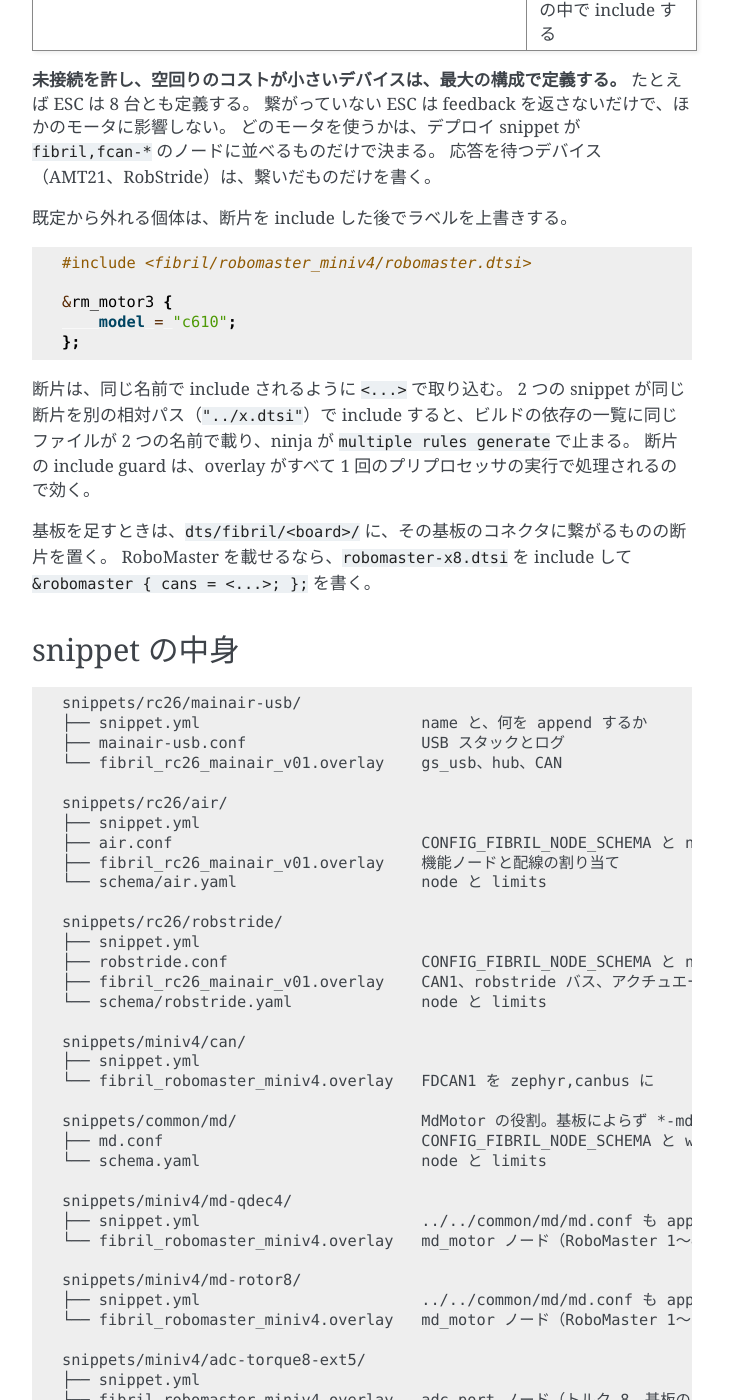
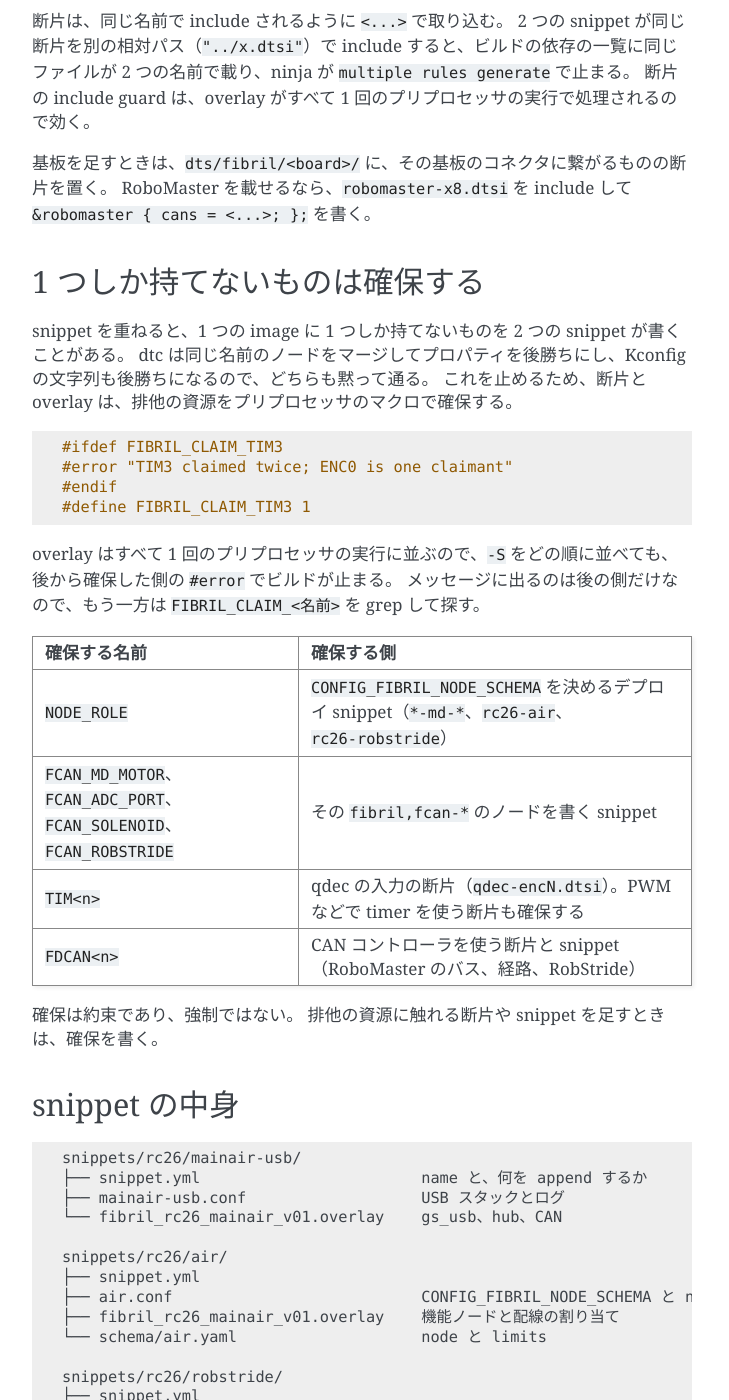
Before and after one commit to ForteFibre/fibril_zephyr, a Sphinx documentation site: the page built from doc/apps.md, in a window 1280 px wide and 1400 px high, scrolled down 2667 px. Shown: the whole window, without its empty margins (388-1117 px from the left). Built offline with Sphinx 7.4.7, drawn with Linux system fonts in a browser that asks for light colours; some of the changed text lies outside the part shown.

Commit message:
docs: 確保の仕組みと、AdcPort の固定のポート番号を書く
ADR 0014 に決定 6（FIBRIL_CLAIM_*）と決定 7（AdcPort のポートを基板で
固定）と却下案を足し、ADR 0013 の決定 1 からそれを指す。apps.md、
README、miniv4 の基板の文書を合わせる。

Co-Authored-By: Claude Opus 5.5 (1M context) <noreply@anthropic.com>

````diff
--- a/boards/fibril/robomaster_miniv4/doc/index.rst
+++ b/boards/fibril/robomaster_miniv4/doc/index.rst
@@ -125,7 +125,8 @@ RS485 の設定例は :doc:`/drivers/amt21`、モータ CAN の使い方は :doc
 
 エンコーダ入力のピン名は CanMotorMbed の ``PinNames.h`` に合わせてある。
 ボードの devicetree はこれらのノードを持たない。
-``dts/fibril/robomaster_miniv4/qdec.dtsi`` が、表の割り当てで ENC0〜ENC5 の ``fibril,stm32-qdec`` を 6 本とも定義する（ラベルは ``enc0``〜``enc5``、:doc:`/drivers/qdec_stm32`）。
+``dts/fibril/robomaster_miniv4/qdec-enc0.dtsi``〜``qdec-enc5.dtsi`` が、表の割り当てで入力 1 本ずつの ``fibril,stm32-qdec`` を定義し、その timer を確保する（ラベルは ``enc0``〜``enc5``、:doc:`/drivers/qdec_stm32`）。
+``qdec.dtsi`` は 6 本をすべて取り込む。
 ENC0 と ENC5、ENC1 と ENC3 は、それぞれ同じ timer（``timers3``、``timers5``）にも載るので、両方を使うときは表の割り当てにする。
 ``miniv4-md-qdec4`` snippet はこの断片を include し、ENC0〜ENC3 をモータ 1〜4 と組にする。
 ENC4（``timers1``）と ENC5（``timers8``）は、ビルドが通ることだけを確かめてある。実機で数えたことはまだ無い。
@@ -136,7 +137,7 @@ ENC4（``timers1``）と ENC5（``timers8``）は、ビルドが通ることだ
 アナログ入力のピン名も CanMotorMbed の ``PinNames.h`` に合わせてある。
 PA4 は ADC2 にしか、PA2 と PA3 は ADC1 にしか繋がらないので、ADC1 と ADC2 の両方にチャネルを定義してある（12 bit、最長のサンプリング時間）。
 ボードはチャネルを定義するだけで ADC を有効にしない。
-``MdMotor`` のキャリブレーションに使うときは、``miniv4-adc-*`` snippet が ``fibril,fcan-adc-port`` のノードを置き、``dts/fibril/robomaster_miniv4/adc.dtsi`` で ADC を有効にする（:doc:`/apps`）。
+``MdMotor`` のキャリブレーションに使うときは、``miniv4-adc`` snippet が ``fibril,fcan-adc-port`` のノードを置き、``dts/fibril/robomaster_miniv4/adc.dtsi`` で ADC を有効にする（:doc:`/apps`）。
 
 ロータリスイッチは ``fibril,id-switch``（``rotary_id``）として記述し、``chosen`` の ``fibril,node-id`` がこれを指す。
 ROT1 を最下位ビットとする 4 ビットの値として読み、fibril_can の node_id にそのまま使う（``lib/node_id``、:doc:`/apps` の「node_id を ID スイッチから読む」）。
--- a/doc/adr/0013-md-motor-calibration-and-current.md
+++ b/doc/adr/0013-md-motor-calibration-and-current.md
@@ -40,6 +40,8 @@ ADC は満量を 1 とする 0〜1 に、モータは報告する電流 / 10000
 ポートの並びは基板ではなくデプロイ snippet が決める（2026-10-10、ユーザーの指示）。
 基板の devicetree は、引き出しているアナログピンのチャネルを定義するだけで、ADC を有効にしない。
 miniv4 には、CanMotorMbed と同じ並びの `miniv4-adc-torque8-ext5` と、基板の入力だけを並べる `miniv4-adc-ext5` を置く。
+
+> ポートの並びの決め方は、[ADR 0014](0014-snippet-hardware-fragments.md) の決定 7 で、基板で固定の番号に改めた。miniv4 の snippet は `miniv4-adc` の 1 つになった。
 
 ### 2. 判定はモータごとに持ち、ポートは一括でサンプリングする
 
--- a/doc/adr/0014-snippet-hardware-fragments.md
+++ b/doc/adr/0014-snippet-hardware-fragments.md
@@ -31,10 +31,10 @@ miniv4 のデプロイ snippet が 4 つになった時点で、overlay には
 
 1. **基板に繋がりうるハードウェアは、`dts/fibril/` の断片に書く。** モジュールの `dts_root` が `.` なので、`dts/` は devicetree の include path に入っている。overlay は `#include <fibril/...>` で取り込む。
    - 基板に依存しない断片：`robomaster-x8.dtsi`（ESC 8 台とロータ角、`cans` は書かない）、`can-bitrate.h`（fibril_can のバスとアクチュエータのバスのビットレート）。
-   - 基板ごとの断片：`dts/fibril/<board>/`。miniv4 には `robomaster.dtsi`（バスを FDCAN2 と FDCAN3 に割り当てる）、`qdec.dtsi`、`adc.dtsi` がある。さらに、`fcan-adc-port` の子ノードを並べる `adc-ports-torque8.dtsi` と `adc-ports-ext5.dtsi` がある。この 2 つはノードの中で include する。
+   - 基板ごとの断片：`dts/fibril/<board>/`。miniv4 には `robomaster.dtsi`（バスを FDCAN2 と FDCAN3 に割り当てる）、`qdec-enc0.dtsi`〜`qdec-enc5.dtsi`（入力 1 本ずつ）とそれを全部取り込む `qdec.dtsi`、`adc.dtsi` がある。
    - 断片には include guard を置く。overlay はすべて 1 回の C プリプロセッサの実行で処理されるので、2 つの snippet が同じ断片を include しても 1 回しか展開されない。
 
-2. **デプロイ snippet の overlay には、`fibril,fcan-*` のノードだけを書く。** `motors` と `encoders` の並び、`fcan-adc-port` の子の並びは、バス上のインスタンス番号であり、ROS 側との約束である。断片には入れず、ハードウェアを最大の構成にしてもこの数は変えない。
+2. **デプロイ snippet の overlay には、`fibril,fcan-*` のノードだけを書く。** `motors` と `encoders` の並びは、バス上のインスタンス番号であり、ROS 側との約束である。断片には入れず、ハードウェアを最大の構成にしてもこの数は変えない。AdcPort は例外で、決定 7 による。
 
 3. **未接続を許し、空回りのコストが小さいデバイスは、断片の中で基板が出せる最大の構成で常に定義する。** 判定には次の 3 つを使う。
    - ハードウェアが無くても init が成功するか。
@@ -52,21 +52,46 @@ miniv4 のデプロイ snippet が 4 つになった時点で、overlay には
 
 5. **役割（ノードヘッダと Kconfig）は `snippets/common/<役割>/` に置き、基板ごとのデプロイ snippet が `snippet.yml` の相対パスで取り込む。** `MdMotor` を持つ snippet は `snippets/common/md/md.conf` を使う。この conf が `snippets/common/md/schema.yaml` を指す。
 
+6. **1 つの image に 1 つしか持てないものは、プリプロセッサのマクロ `FIBRIL_CLAIM_<名前>` で確保する。** 断片や overlay は、確保する前に、すでに定義されていないかを確かめる。
+
+   ```c
+   #ifdef FIBRIL_CLAIM_TIM3
+   #error "TIM3 claimed twice; ENC0 is one claimant"
+   #endif
+   #define FIBRIL_CLAIM_TIM3 1
+   ```
+
+   overlay はすべて 1 回の C プリプロセッサの実行で `-include` として並ぶので、前の overlay で定義したマクロが後の overlay から見える。両側が確かめてから定義するので、`-S` をどの順に並べても衝突を捕まえられる。確保するものは次のとおり。
+   - 役割：`NODE_ROLE`。`CONFIG_FIBRIL_NODE_SCHEMA` を決める snippet が確保する。Kconfig の文字列は後勝ちで黙って上書きされるので、overlay の側で止める。
+   - `fibril,fcan-*` のノード：`FCAN_MD_MOTOR`、`FCAN_ADC_PORT`、`FCAN_SOLENOID`、`FCAN_ROBSTRIDE`。同じ名前のノードを 2 つの snippet が書くと、dtc は 1 つにマージし、プロパティは後勝ちになる。`instance_schema.cmake` の「有効なノードは 1 つ」の検査は、マージの後なので、これを捕まえられない。
+   - timer と CAN コントローラ：`TIM<n>`、`FDCAN<n>`。qdec は入力ごとの断片に分け、使う入力の timer だけを確保する。
+
+   `#error` はマクロを展開しないので、メッセージに出るのは後から確保した側だけである。もう一方は `FIBRIL_CLAIM_<名前>` を grep して探す。
+
+7. **AdcPort のポートは、基板で固定の番号にする（2026-10-11、ユーザーが選んだ）。** miniv4 では、CanMotorMbed と同じく 0〜7 がモータ 1〜8 のトルク、8〜12 が ADC__0〜ADC__4 で、`miniv4-adc` が 13 本とも常に定義する。繋がっていないポートはサンプル無しか浮いたレベルになるだけで、`adc/port` でそのポートを指すモータが無ければ判定されない。ADR 0013 の決定 1 は、ポートの並びをデプロイ snippet が決めるとしていた。そのため、`adc-ext5` と `adc-torque8-ext5` で同じ入力のポート番号が違い、ROS 側の `adc/port` は、どの snippet と組んだかを知っていないと設定できなかった。この決定でそれを改める。
+
 ## Consequences
 
 デプロイ snippet の overlay は、include とペアの表だけになった。
 同じ基板でモータとエンコーダの組み合わせを足すときは、`motors` と `encoders` を並べた 20 行ほどの overlay を書けば済む。
 別の基板に RoboMaster を載せるときは、`dts/fibril/<board>/robomaster.dtsi` に `cans` を書くだけで済む。
 
-`miniv4-adc-torque8-ext5` は、どの `miniv4-md-*` とも組めるようになった。
+`miniv4-adc` は、どの `miniv4-md-*` とも組める。
 駆動しないモータのトルクのポートは、サンプル無しとして読める。
+以前の `miniv4-adc-ext5` の構成では、ROS に見える `adc{i}` が 5 個から 13 個に増え、ADC__0 のポートは 0 から 8 になった。
+`max_count` は Kconfig の上限なので、schema の blob は変わらない。
 `-S` の順序を入れ替えても、ノードの並びが変わるだけで、devicetree の中身と schema の blob は変わらない。
 
 最大の構成の分だけ、イメージが大きくなる。
 `miniv4-md-qdec4` では、text が約 1.7 KB、bss が約 1.5 KB 増えた（ESC 4 台、ロータ角 8 個、qdec 2 本の分）。
 `miniv4-md-rotor8` は変わらない。
 qdec の断片を使うイメージは、TIM1〜TIM5 と TIM8 をすべて押さえる。
-miniv4 でそれらの timer を PWM などに使うデプロイが現れたら、`qdec.dtsi` を include せず、使う入力だけを overlay に書く。
+miniv4 でそれらの timer を PWM などに使うデプロイが現れたら、`qdec.dtsi` ではなく、使う入力の `qdec-encN.dtsi` だけを include する。
+PWM の側も timer を確保すれば、取り合いはビルドの時点で止まる。
+
+確保は約束であり、強制ではない。
+排他の資源に触れる断片を足すときは、その断片が確保を書く。
+書き忘れた断片の衝突は、今までどおり黙って通る。
 
 STB を基板が持つので、トランシーバはどのビルドでも動作状態になる。
 `app/` の動作確認のビルドも含む。
@@ -89,5 +114,15 @@ include path から `<...>` で取り込めば、名前は 1 つになる。
 しかし、組み合わせごとに include の並びを書くことになり、今回減らしたかった写しが戻る。
 未接続を許すデバイスに限れば、最大の構成にするコストは小さい。
 
+**衝突を CMake で検査する。**
+`dt_comp_path` などで devicetree を読めば、ビルドの後半で検査できる。
+しかし、同じ名前のノードは dtc がマージした後なので、2 つの snippet が書いたことはもう見えない。
+timer の取り合いも、qdec の子と PWM の子が同じ timer の下に並ぶだけで、どちらが先かは分からない。
+プリプロセッサの段階なら、断片が自分の名前で確保できる。
+
+**AdcPort のポートを、デプロイ snippet ごとに並べる（ADR 0013 の形）。**
+使わない入力をバスに出さずに済む。
+しかし、同じ入力のポート番号が snippet の組み合わせで変わり、`adc/port` の意味が組み合わせに依存する。
+
 **`fcan-*` のインスタンスも最大の構成にする（`miniv4-md-qdec4` を motor0..7 にする）。**
 ROS 側から見えるモータの数が変わり、`can_md_controller` との約束が崩れる。
--- a/doc/apps.md
+++ b/doc/apps.md
@@ -59,10 +59,9 @@ overlay は `#include <fibril/...>` で取り込み、`fibril,fcan-*` のノー
 | `dts/fibril/can-bitrate.h` | fibril_can のバス（1 M / 5 M）と、classic CAN のアクチュエータのバス（1 M）のビットレート |
 | `dts/fibril/robomaster-x8.dtsi` | RoboMaster の ESC 8 台（`rm_motor1..8`、C620）とロータ角（`rm_enc1..8`）。基板に依存しない。`cans` は基板の断片が書く |
 | `dts/fibril/robomaster_miniv4/robomaster.dtsi` | 上を FDCAN2 と FDCAN3 に載せ、両方を 1 Mbps で有効にする |
-| `dts/fibril/robomaster_miniv4/qdec.dtsi` | ENC0〜ENC5（`enc0..5`）。timer は基板の文書の表の割り当て |
+| `dts/fibril/robomaster_miniv4/qdec-enc0.dtsi`〜`qdec-enc5.dtsi` | 入力 1 本ずつ（`enc0`〜`enc5`）。timer は基板の文書の表の割り当てで、その timer を確保する |
+| `dts/fibril/robomaster_miniv4/qdec.dtsi` | 上の 6 本をすべて取り込む |
 | `dts/fibril/robomaster_miniv4/adc.dtsi` | ADC1 と ADC2 を有効にする（チャネルは基板の DTS が定義する） |
-| `dts/fibril/robomaster_miniv4/adc-ports-torque8.dtsi` | `fcan-adc-port` の子 8 つ（モータ 1〜8 のトルク）。ノードの中で include する |
-| `dts/fibril/robomaster_miniv4/adc-ports-ext5.dtsi` | `fcan-adc-port` の子 5 つ（ADC__0〜ADC__4）。ノードの中で include する |
 
 **未接続を許し、空回りのコストが小さいデバイスは、最大の構成で定義する。**
 たとえば ESC は 8 台とも定義する。
@@ -86,6 +85,32 @@ overlay は `#include <fibril/...>` で取り込み、`fibril,fcan-*` のノー
 
 基板を足すときは、`dts/fibril/<board>/` に、その基板のコネクタに繋がるものの断片を置く。
 RoboMaster を載せるなら、`robomaster-x8.dtsi` を include して `&robomaster { cans = <...>; };` を書く。
+
+## 1 つしか持てないものは確保する
+
+snippet を重ねると、1 つの image に 1 つしか持てないものを 2 つの snippet が書くことがある。
+dtc は同じ名前のノードをマージしてプロパティを後勝ちにし、Kconfig の文字列も後勝ちになるので、どちらも黙って通る。
+これを止めるため、断片と overlay は、排他の資源をプリプロセッサのマクロで確保する。
+
+```c
+#ifdef FIBRIL_CLAIM_TIM3
+#error "TIM3 claimed twice; ENC0 is one claimant"
+#endif
+#define FIBRIL_CLAIM_TIM3 1
+```
+
+overlay はすべて 1 回のプリプロセッサの実行に並ぶので、`-S` をどの順に並べても、後から確保した側の `#error` でビルドが止まる。
+メッセージに出るのは後の側だけなので、もう一方は `FIBRIL_CLAIM_<名前>` を grep して探す。
+
+| 確保する名前 | 確保する側 |
+| --- | --- |
+| `NODE_ROLE` | `CONFIG_FIBRIL_NODE_SCHEMA` を決めるデプロイ snippet（`*-md-*`、`rc26-air`、`rc26-robstride`） |
+| `FCAN_MD_MOTOR`、`FCAN_ADC_PORT`、`FCAN_SOLENOID`、`FCAN_ROBSTRIDE` | その `fibril,fcan-*` のノードを書く snippet |
+| `TIM<n>` | qdec の入力の断片（`qdec-encN.dtsi`）。PWM などで timer を使う断片も確保する |
+| `FDCAN<n>` | CAN コントローラを使う断片と snippet（RoboMaster のバス、経路、RobStride） |
+
+確保は約束であり、強制ではない。
+排他の資源に触れる断片や snippet を足すときは、確保を書く。
 
 ## snippet の中身
 
@@ -123,13 +148,9 @@ snippets/miniv4/md-rotor8/
 ├── snippet.yml                        ../../common/md/md.conf も append する
 └── fibril_robomaster_miniv4.overlay   md_motor ノード（RoboMaster 1〜8 とロータ角）
 
-snippets/miniv4/adc-torque8-ext5/
+snippets/miniv4/adc/
 ├── snippet.yml
-└── fibril_robomaster_miniv4.overlay   adc_port ノード（トルク 8、基板の ADC 5）
-
-snippets/miniv4/adc-ext5/
-├── snippet.yml
-└── fibril_robomaster_miniv4.overlay   adc_port ノード（基板の ADC 5）
+└── fibril_robomaster_miniv4.overlay   adc_port ノード（基板で固定の 13 ポート）
 ```
 
 `miniv4-md-*` の名前の後半は、モータが閉ループに使うエンコーダを、モータの並び順に `<種類><台数>` で並べたものである。
@@ -137,14 +158,13 @@ snippets/miniv4/adc-ext5/
 同じ基板でもモータとエンコーダの組み合わせは機体ごとに変わるので、組み合わせを増やすときは `miniv4-md-rotor4-qdec4` のように足していく。
 ハードウェアは断片がすでに最大の構成で定義しているので、足す snippet の overlay には `fcan-md-motor` のノードだけを書く。
 
-`miniv4-adc-*` は、`MdMotor` のキャリブレーションが見る入力（`AdcPort`）を足すデプロイ snippet で、`miniv4-md-*` と重ねる。
-名前の後半は、入力をポートの並び順に `<種類><本数>` で並べたものである。
-`torque` は RoboMaster のトルク、`ext` は基板のアナログ入力 ADC__0〜ADC__4 を表す。
+`miniv4-adc` は、`MdMotor` のキャリブレーションが見る入力（`AdcPort`）を足すデプロイ snippet で、どの `miniv4-md-*` とも重ねられる。
+ポートは基板で固定の番号で、CanMotorMbed の miniv4 と同じく 0〜7 がモータ 1〜8 のトルク、8〜12 が ADC__0〜ADC__4 である。
+13 本とも常に定義するので、ほかにどの snippet を重ねても、ポート番号は同じ入力を指す。
+駆動しないモータのトルクのポートはサンプル無しとして読め、`adc/port` でそれを指すモータが無ければ判定されない。
 
-- `miniv4-adc-torque8-ext5` は CanMotorMbed の miniv4 と同じ並び（0〜7 がモータ 1〜8 のトルク、8〜12 が ADC__0〜ADC__4）にする。どの `miniv4-md-*` とも組める。駆動しないモータのトルクのポートは、サンプル無しとして読める。
-- `miniv4-adc-ext5` は基板のアナログ入力だけを 0〜4 に置く。どの `miniv4-md-*` とも組めるが、ポート番号が CanMotorMbed と違うので、各モータの `adc/port` を設定する。
-
-入力の並びを変えるときは、`miniv4-md-*` と同じく、組み合わせごとに snippet を足す。
+ポートの番号は ROS 側の `adc/port` との約束なので、組み合わせごとに並びを変える snippet は作らない。
+基板を足すときも、その基板が出せる入力を 1 つの並びに固定する。
 
 `snippet.yml` の `boards:` キーは正規表現にする。
 比較の対象が `<board>/<qualifiers>` なので、ボード名そのままの完全一致キーは、SoC 名を持つボードに当たらない。
````
Also changed, not shown: README.md (+1 -2 lines).
